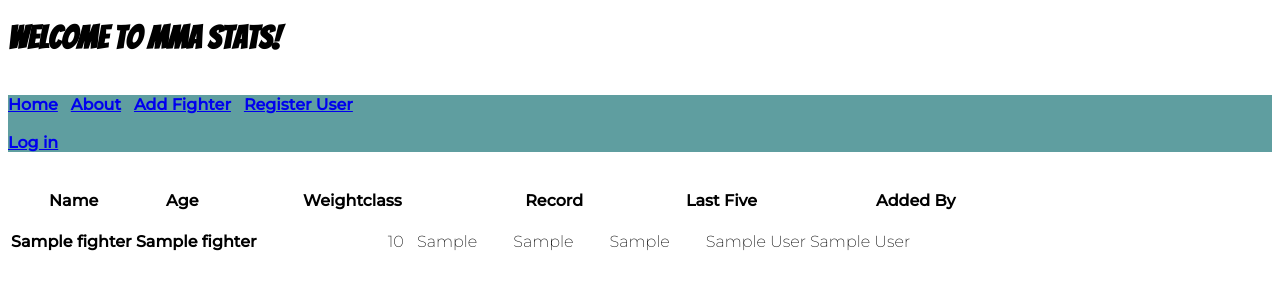
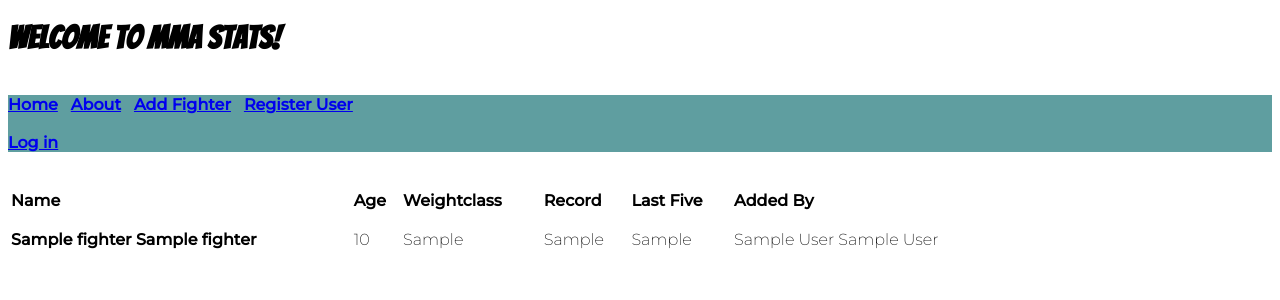
Before and after one commit to DavidQATraining/DavidMcProject, a Flask app: page / in a window 1280 px wide. Shown: the top 300 px of the page. Run offline with Flask 2, Linux system fonts and the light colour scheme; tables that the repository leaves empty hold one stand-in row (values such as "Sample post"); lists and menus that the app fills with data are empty; parts of the project's set-up code (start-up, migrations or seed data) failed here and were passed over.

Commit message:
Styling on table fixed

```diff
--- a/templates/home.html
+++ b/templates/home.html
@@ -12,14 +12,11 @@
             <th>Last Five</th>&nbsp;
             <th>Added By</th>&nbsp;
         </tr>
-    </table>
 
         {% for post in posts %}
-        <div>
-            <table class="table">
             <tr class="tableText">
                 <td><p><b>{{ post.f_name }} {{ post.l_name }}</b></p></td>
-                    <td style="text-align: left"><p>{{ post.age }}</p></td>
+                <td><p>{{ post.age }}</p></td>
                 <td><p>{{ post.weightclass }}</p></td>
                 <td><p>{{ post.record }}</p></td>
                 <td><p>{{ post.lastfive }}</p></td>
@@ -30,7 +27,8 @@
                 {#                        </form>#}
                 {#                    </td>#}
             </tr>
-            </table>
             </div>
         {% endfor %}
+    </table>
+
 {% endblock %}
--- a/templates/layout.html
+++ b/templates/layout.html
@@ -13,17 +13,12 @@
             width: 80%;
             font-family: 'Montserrat', sans-serif;
             font-weight: 500;
+            text-align: left;
         }
         .tableText {
-            width: 70%;
-            text-align: -webkit-left;
+            width: 80%;
             font-family: 'Montserrat', sans-serif;
             font-weight: 200;
-        }
-        .form {
-            width: 50%;
-            alignment: right;
-            text-align: right;
         }
         .navbar {
             width: 100%;
```
Lines whose indentation alone changed are shown as unchanged.
